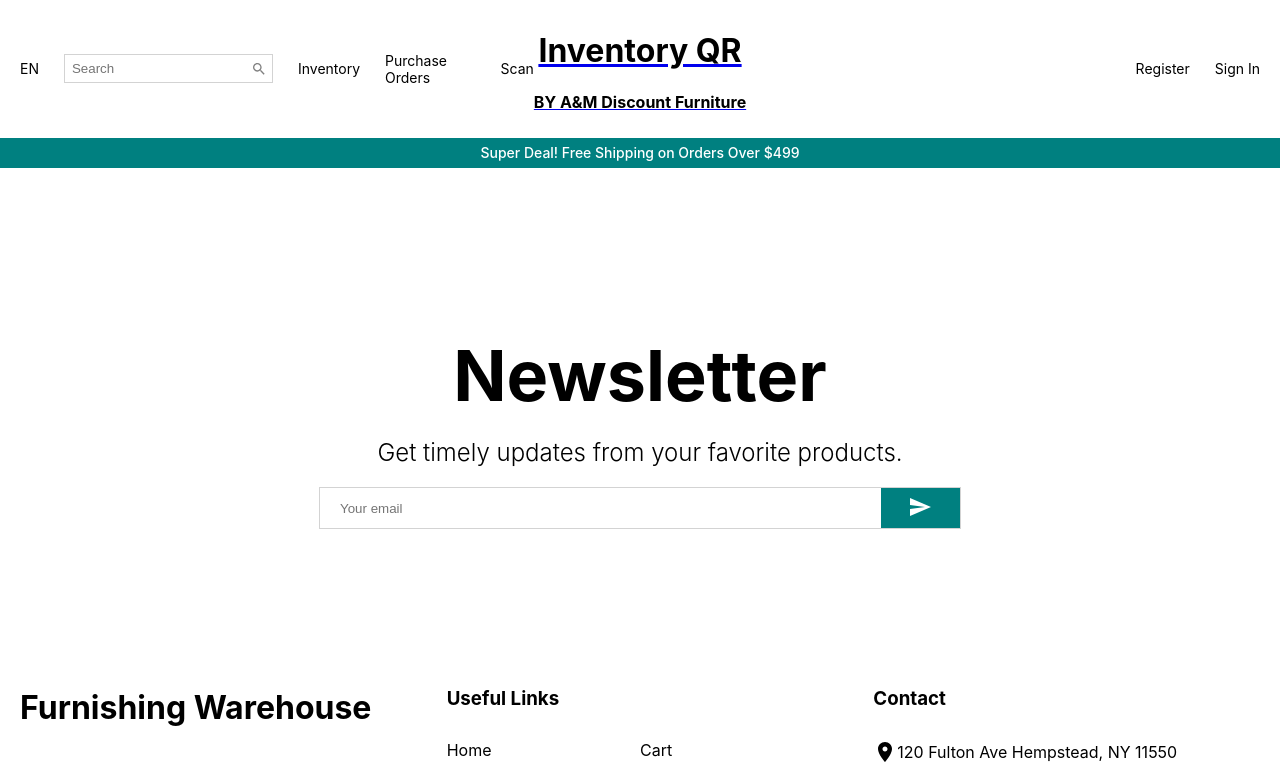
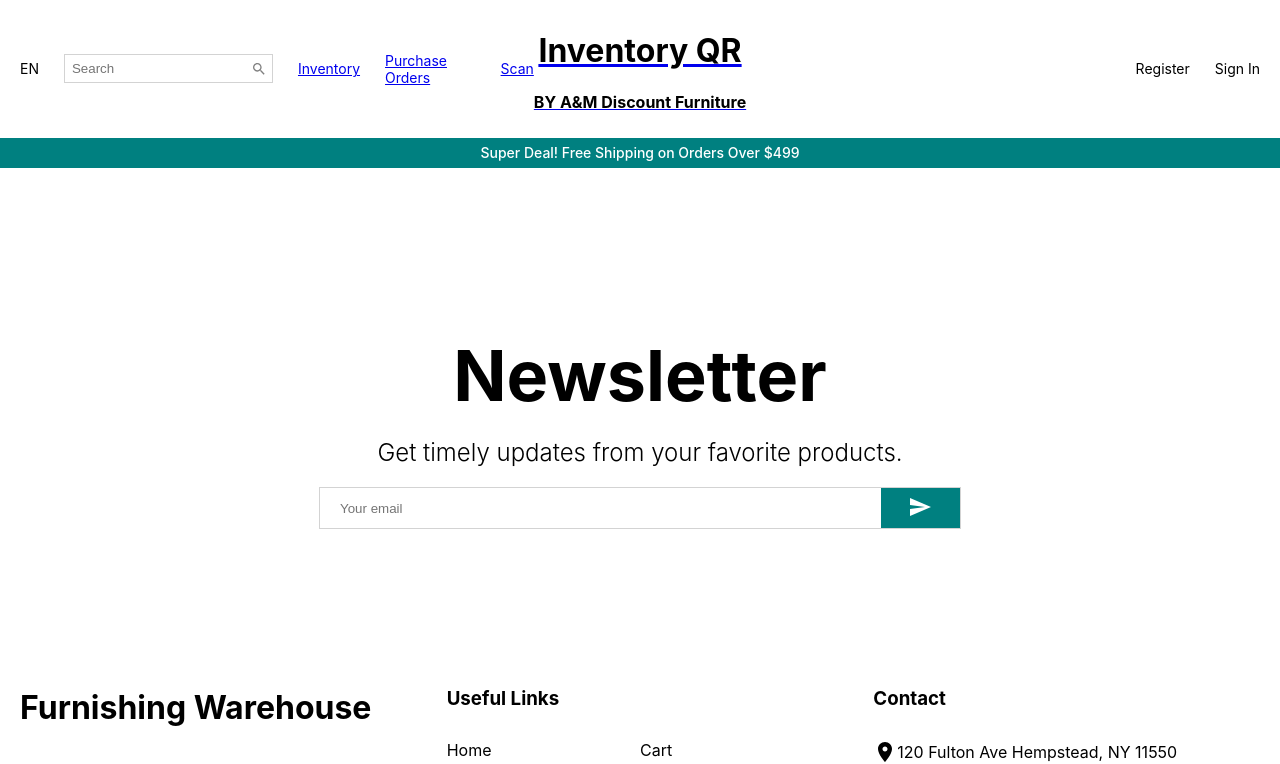
Before and after one commit to mikejin01/inventory-qr, a React (Create React App) app: page /success in a window 1280 px wide. Shown: the top 764 px of the page. Built offline with nearby package versions, Linux system fonts and the light colour scheme.

Commit message:
make it better

```diff
--- a/src/App.js
+++ b/src/App.js
@@ -6,6 +6,10 @@
 import Newsletter from './components/Newsletter'
 import Footer from './components/Footer'
 import Home from "./pages/Home";
+import Inventory from "./pages/Inventory";
+import PurchaseOrders from "./pages/Purchase Orders";
+//import Home from "./pages/Home";
+
 /*import ProductList from "./pages/ProductList";
 import Product from "./pages/Product";
 import Cart from "./pages/Cart";
@@ -41,6 +45,8 @@
       <Announcement />
       <Routes>
         <Route exact path="/" element={<Home />} />
+        <Route path="/Inventory" element={<Inventory />} />
+        <Route path="/PurchaseOrders" element={<PurchaseOrders />} />
       </Routes>
       <Newsletter />
       <Footer />
--- a/src/components/Navbar.jsx
+++ b/src/components/Navbar.jsx
@@ -102,9 +102,9 @@
 					<Input placeholder="Search"/>
 					<Search style={{color:"gray", fontSize:16}}/>
 					</SearchContainer>
-					<MenuItem>Inventory</MenuItem>
-					<MenuItem>Purchase Orders</MenuItem>
-					<MenuItem>Scan</MenuItem>
+					<Link to={`/`}><MenuItem>Inventory</MenuItem></Link>
+					<Link to={`/`}><MenuItem>Purchase Orders</MenuItem></Link>
+					<Link to={`/`}><MenuItem>Scan</MenuItem></Link>
 				</Left>
 				<Link to={`/`}>
 					<Center>
```
